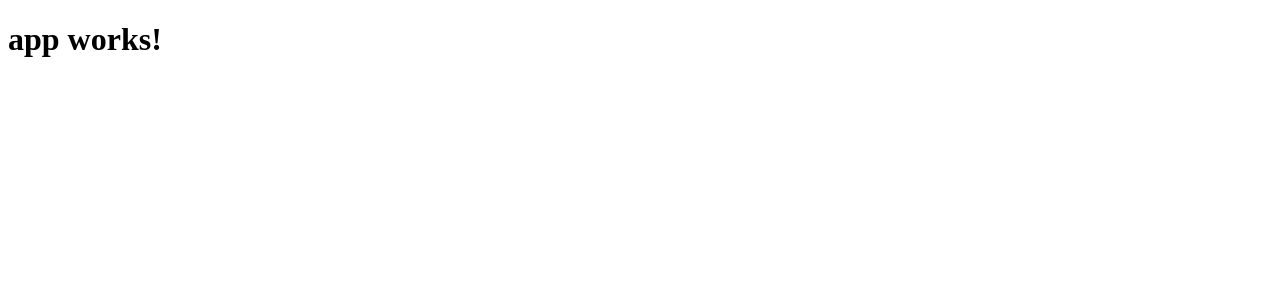
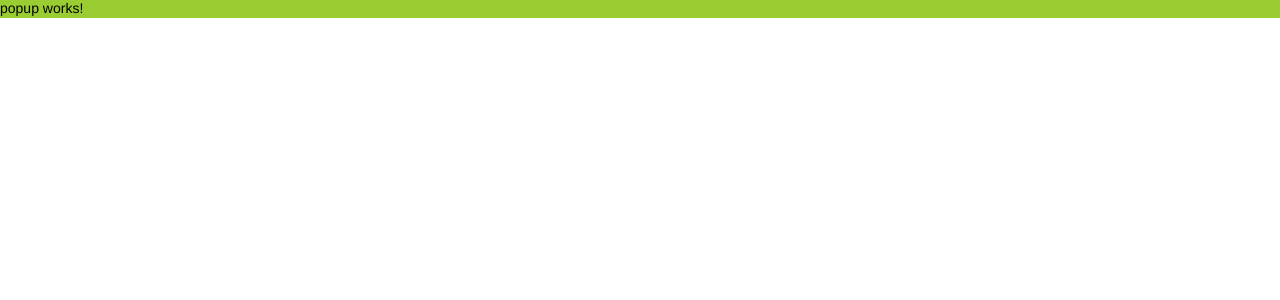
Before and after one commit to gmanio/ng2-sandbox, an Angular app: page / in a window 1280 px wide. Shown: the top 300 px of the page. Built offline with nearby package versions, Linux system fonts and the light colour scheme.

Commit message:
[TASK] dynamic component loader
- implemented modal service

```diff
--- a/src/app/app.component.css
+++ b/src/app/app.component.css
@@ -0,0 +1 @@
+:host { display: block; height: 100% }
--- a/src/app/app.component.html
+++ b/src/app/app.component.html
@@ -1,3 +1,5 @@
 <h1>
   {{title}}
 </h1>
+
+<div #popup></div>
--- a/src/app/app.component.ts
+++ b/src/app/app.component.ts
@@ -1,10 +1,24 @@
-import { Component } from '@angular/core';
+import { Component, ViewContainerRef, ViewChild, AfterViewInit } from '@angular/core';
+import { PopupService } from "./services/popup.service";
 
 @Component({
   selector: 'app-root',
   templateUrl: './app.component.html',
   styleUrls: ['./app.component.css']
 })
-export class AppComponent {
-  title = 'app works!';
+export class AppComponent implements AfterViewInit {
+
+  @ViewChild('popup', { read: ViewContainerRef })
+  private popupContainerRef: ViewContainerRef;
+
+  ngAfterViewInit(): void {
+    this.popupService.viewRef = this.popupContainerRef;
+
+    this.popupService.open();
+  }
+
+  constructor(private popupService: PopupService) {
+  }
+
+
 }
--- a/src/app/app.module.ts
+++ b/src/app/app.module.ts
@@ -20,6 +20,8 @@ import { PopupComponent } from './components/popup/popup.component';
   providers: [
     PopupService
   ],
+  entryComponents: [
+    PopupComponent],
   bootstrap: [AppComponent]
 })
 export class AppModule {
--- a/src/app/components/popup/popup.component.css
+++ b/src/app/components/popup/popup.component.css
@@ -0,0 +1 @@
+p{background: yellowgreen}
--- a/src/app/services/popup.service.ts
+++ b/src/app/services/popup.service.ts
@@ -1,6 +1,20 @@
-import { Injectable } from '@angular/core';
+import { Injectable, ViewContainerRef, ComponentFactoryResolver } from '@angular/core';
+import { PopupComponent } from '../components/popup/popup.component';
 
 @Injectable()
 export class PopupService {
+  private _viewRef: ViewContainerRef;
 
+  set viewRef(value: ViewContainerRef) {
+    this._viewRef = value;
+  }
+
+  constructor(private _componentFactoryResolver: ComponentFactoryResolver) {
+  }
+
+  open() {
+    let componentFactory = this._componentFactoryResolver.resolveComponentFactory(PopupComponent);
+
+    this._viewRef.createComponent(componentFactory);
+  }
 }
--- a/src/styles.css
+++ b/src/styles.css
@@ -1 +1,45 @@
-/* You can add global styles to this file, and also import other style files */
+html, body, div, span, applet, object, iframe,
+h1, h2, h3, h4, h5, h6, p, blockquote, pre,
+a, abbr, acronym, address, big, cite, code,
+del, dfn, em, img, ins, kbd, q, s, samp,
+small, strike, strong, sub, sup, tt, var,
+b, u, i, center,
+dl, dt, dd, ol, ul, li,
+fieldset, form, label, legend,
+table, caption, tbody, tfoot, thead, tr, th, td,
+article, aside, canvas, details, embed,
+figure, figcaption, footer, header, hgroup,
+menu, nav, output, ruby, section, summary,
+time, mark, audio, video {
+  margin: 0;
+  padding: 0;
+  border: 0;
+  font-size: 100%;
+  font: inherit;
+  vertical-align: baseline;
+}
+/* HTML5 display-role reset for older browsers */
+article, aside, details, figcaption, figure,
+footer, header, hgroup, menu, nav, section {
+  display: block;
+}
+body {
+  line-height: 1;
+}
+ol, ul {
+  list-style: none;
+}
+blockquote, q {
+  quotes: none;
+}
+blockquote:before, blockquote:after,
+q:before, q:after {
+  content: '';
+  content: none;
+}
+table {
+  border-collapse: collapse;
+  border-spacing: 0;
+}
+* { font-family: '나눔고딕', NanumGothic, '돋움', Dotum, '굴림', Gulim, Helvetica, sans-serif !important }
+body, button, h1, h2, h3, h4, h5, input, select, table, textarea { font-size: 14px; line-height: 1.267em }
```
